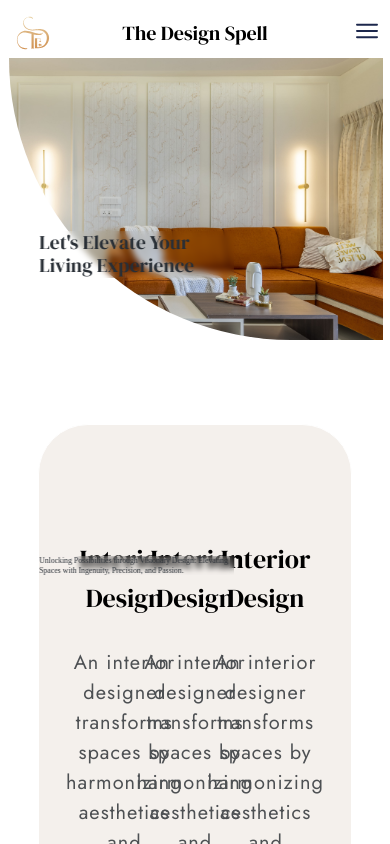
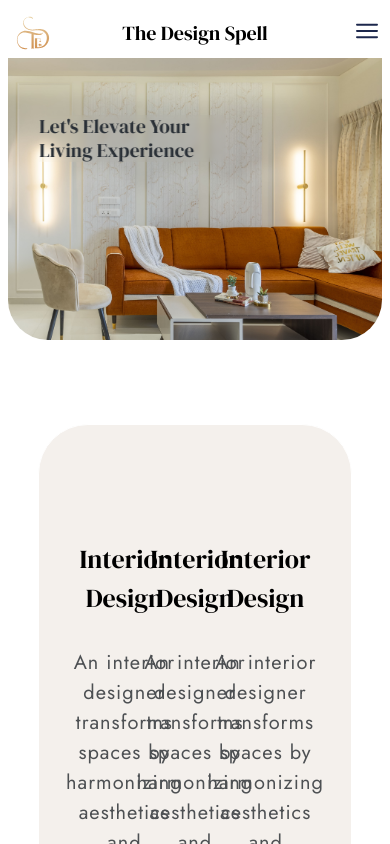
Before and after one commit to bhandariamey/TDS_React, a React (Create React App) app: page / in a window 390 px wide. Shown: the top 844 px of the page. Built offline with nearby package versions, Linux system fonts and the light colour scheme.

Commit message:
Fixed Hero image and its text UI for all the screen sizes

```diff
--- a/src/Component/CompareSlider/Compare.css
+++ b/src/Component/CompareSlider/Compare.css
@@ -1,4 +1,4 @@
-.Wrapper{
+.compare-wrapper{
   display: flex;
   flex-direction: column;
   align-items: center;
--- a/src/Component/CompareSlider/Compare.jsx
+++ b/src/Component/CompareSlider/Compare.jsx
@@ -14,7 +14,7 @@ export default function Compare(){
     }
 
     return(<>
-       <div className="Wrapper">
+       <div className="compare-wrapper">
         <p className="sliderTitle">With <span style={{color:'#121212'}}>The Design Spell</span>, transforming your space is as smooth an experience as sliding this bar</p>
         <div className='container'>
                 <div className='img background-img'></div>
--- a/src/Component/Hero/Hero.jsx
+++ b/src/Component/Hero/Hero.jsx
@@ -1,17 +1,15 @@
-import styles from './Hero.module.css'
+import "./Hero.scss"
 import HeroImage from '../../Assets/heroImage.jpg'
 import HeroService from '../HeroService/HeroService'
 
 export default function Hero(){
     return(<>
-        <div className = {styles.Wrapper}>
-            <img className = {styles.heroImage} src={HeroImage} alt="Hero"/>
-            <p className={styles.heroTitle}>Let's Elevate Your Living Experience</p>
-            <p className={styles.herobody}>Unlocking Possibilities through Visionary Design: Elevating Spaces
-            with Ingenuity, Precision, and Passion.</p>
+        <div className = "hero-wrapper">
+            <img className = "heroImage" src={HeroImage} alt="Hero"/>
+            <span className="heroTitle">Let's Elevate Your Living Experience</span>
+            <span className="herobody">Unlocking Possibilities through Visionary Design: Elevating Spaces
+            with Ingenuity, Precision, and Passion.</span>
         </div>
-
         <HeroService/>
-
         </>)
 }
--- a/src/Component/Hero/Hero.module.css
+++ /dev/null
@@ -1,35 +0,0 @@
-
-.heroImage{
-    width: 100%;
-    object-fit: cover;
-    border-radius: 0px 0px 0px 390px;
-    margin-left: 1px;
-}
-
-.heroTitle{
-    position: absolute;
-    top: 25vh;
-    transform: translateX(8vw);
-    color: var(--color-black);
-    font-size: 5vw;
-    width: 50%;
-    line-height: 1.2;
-    font-weight: 100;
-    font-family: "DM Serif Display";
-    text-align: left;
-    background: transparent;
-    backdrop-filter: blur(3px);
-}
-
-.herobody{
-    position: absolute;
-    top: 65vh;
-    transform: translateX(8vw);
-    color: var(--color-black);
-    font-size: 2vw;
-    width: 50vw;
-    line-height: 1.2;
-    text-align: left;
-    background: transparent;
-    backdrop-filter: blur(3px);
-}
--- /dev/null
+++ b/src/Component/Hero/Hero.scss
@@ -0,0 +1,68 @@
+.hero-wrapper{
+    margin: 0px;
+    padding: 0px;
+    position: relative;
+.heroImage{
+    width: 100%;
+    object-fit: cover;
+    border-radius: 0px 0px 0px 390px;
+}
+.heroTitle{
+    position: absolute;
+    left: 0px;
+    top: 10%;
+    transform: translateX(8vw);
+    color: var(--color-black);
+    font-size: 5vw;
+    width: 50%;
+    line-height: 1.2;
+    font-weight: 100;
+    font-family: "DM Serif Display";
+    text-align: left;
+    background: transparent;
+    backdrop-filter: blur(3px);
+}
+
+.herobody{
+    position: absolute;
+    left: 0px;
+    top: 30%;
+    transform: translateX(8vw);
+    color: var(--color-black);
+    font-size: 1.7rem;
+    width: 50vw;
+    line-height: 1.2;
+    text-align: left;
+    background: transparent;
+    backdrop-filter: blur(3px);
+}
+}
+
+@media screen and (max-width: 900px) {
+    .hero-wrapper{
+        .heroImage{
+            border-radius: 0 0 130px 130px;
+        }
+        .heroTitle{
+            top: 10%;
+        }
+        .herobody{
+            top:30%;
+            font-size: 1.3rem;
+        }
+    }
+}
+
+@media screen and (max-width: 480px) {
+    .hero-wrapper{
+        .heroImage{
+            border-radius: 0 0 40px 40px;
+        }
+        .heroTitle{
+            top: 20%;
+        }
+        .herobody{
+            display: none;
+        }
+    }
+}
--- a/src/Component/Navbar/Navbar.scss
+++ b/src/Component/Navbar/Navbar.scss
@@ -83,7 +83,7 @@
   }
 }
 
-@media screen and (max-width: 400px) {
+@media screen and (max-width: 480px) {
     .nav-wrapper {
 
         .brandName img{
```
